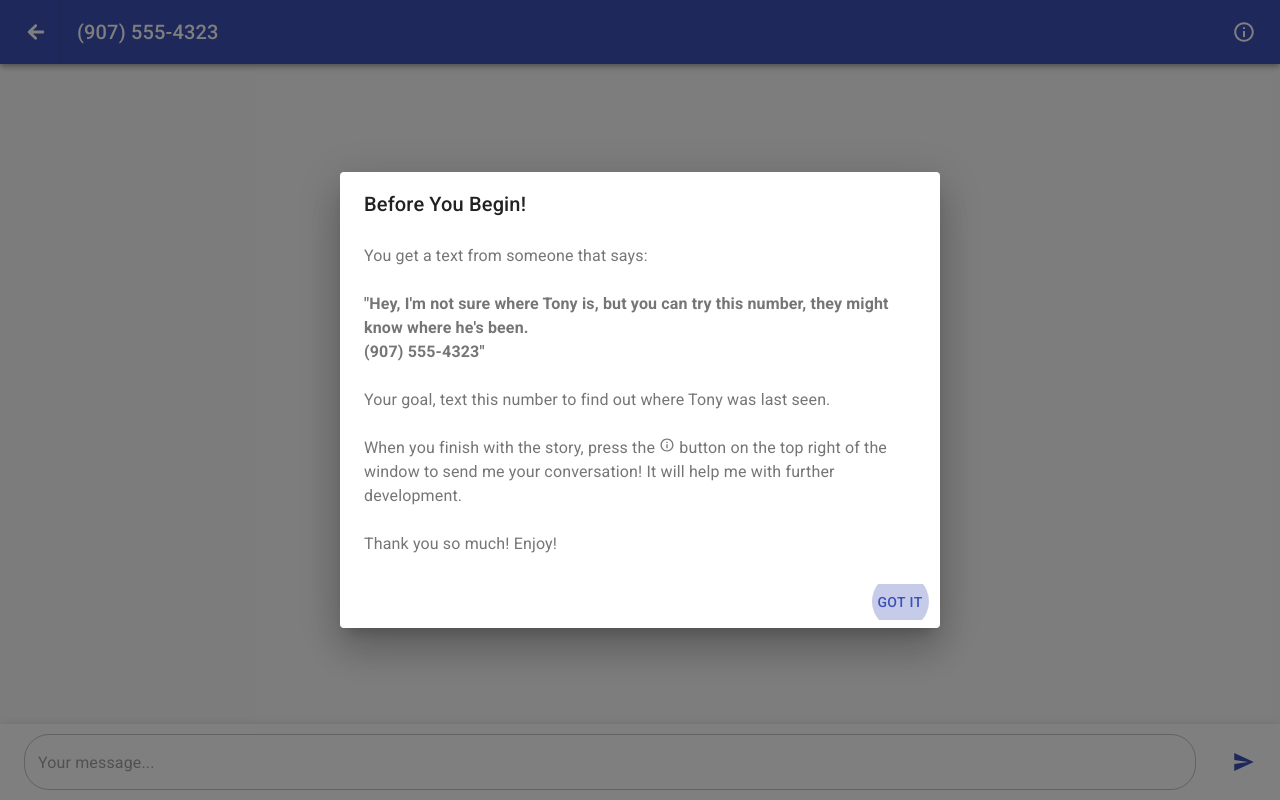
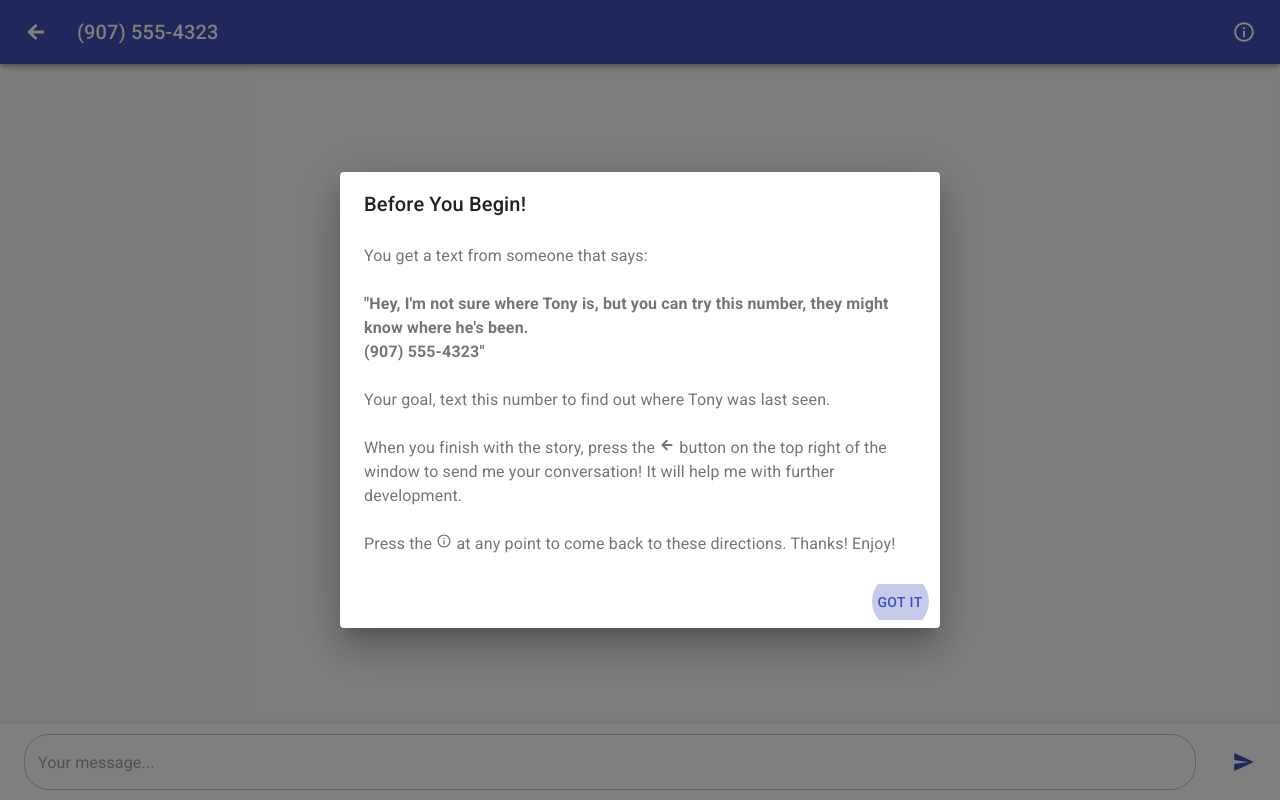
Before and after one commit to deathbyboxes/unlisted, a React (Create React App) app: page / in a window 1280 px wide. Built offline with nearby package versions, Linux system fonts and the light colour scheme.

Commit message:
added a way to get back to instructions

```diff
--- a/src/components/dialogBox.js
+++ b/src/components/dialogBox.js
@@ -6,15 +6,12 @@ import DialogContentText from '@material-ui/core/DialogContentText';
 import DialogTitle from '@material-ui/core/DialogTitle';
 import Button from "@material-ui/core/Button"
 import TextField from "@material-ui/core/TextField";
-import { IoMdInformationCircleOutline } from "react-icons/io";
+import { IoMdInformationCircleOutline, IoMdArrowRoundBack } from "react-icons/io";
 
 function DialogBox(props) {
-  const [open, setOpen] = React.useState(true);
   const [status, setStatus] = React.useState('');
   const textAreaRef = React.useRef(null);
-  const handleClose = () => {
-    setOpen(false);
-  };
+
   function handleSubmit (e) {
     console.log("submitting")
     e.preventDefault();
@@ -38,8 +35,8 @@ function DialogBox(props) {
   return (
     <div>
       <Dialog
-        open={props.open}
-        onClose={props.action}
+        open={props.secOpen}
+        onClose={() => {props.action("convo")}}
         aria-labelledby="alert-dialog-title"
         aria-describedby="alert-dialog-description"
         fullWidth
@@ -64,17 +61,20 @@ function DialogBox(props) {
             </DialogContentText>
           </DialogContent>
           <DialogActions>
+            <Button onClick={() => {props.action("convo")}} color="secondary">
+              Cancel
+            </Button>
             <Button value="Submit" type="submit" color="primary" autoFocus>
-              { status === "SUCCESS" ? <p>Thanks!</p> : "Send" }
-              { status === "ERROR" && <p>Ooops! There was an error.</p> }
+              { status === "SUCCESS" ? "Thanks!" : "Send" }
+              { status === "ERROR" && "Ooops! There was an error." }
             </Button>
 
           </DialogActions>
         </form>
       </Dialog>
       <Dialog
-        open={open}
-        onClose={handleClose}
+        open={props.open}
+        onClose={() => {props.action()}}
         aria-labelledby="alert-dialog-title"
         aria-describedby="alert-dialog-description"
       >
@@ -92,15 +92,16 @@ function DialogBox(props) {
             where Tony was last seen.
             <br/><br/>
             When you finish with the story, press
-            the <IoMdInformationCircleOutline /> button
+            the <IoMdArrowRoundBack /> button
             on the top right of the window to send me your conversation!
             It will help me with further development.
             <br/><br/>
-            Thank you so much! Enjoy!
+            Press the <IoMdInformationCircleOutline /> at any point
+            to come back to these directions. Thanks! Enjoy!
           </DialogContentText>
         </DialogContent>
         <DialogActions>
-          <Button onClick={handleClose} color="primary" autoFocus>
+          <Button onClick={() => {props.action()}} color="primary" autoFocus>
             Got It
           </Button>
         </DialogActions>
--- a/src/components/header.js
+++ b/src/components/header.js
@@ -25,32 +25,39 @@ const useStyles = makeStyles(theme => ({
 function Header({ contact, textCopy }) {
   const classes = useStyles();
   const [secOpen, setSecOpen] = React.useState(false)
+  const [open, setOpen] = React.useState(true);
 
-  function handleOpen() {
-    setSecOpen(true)
+  function handleOpen(btn) {
+    if(btn==="convo")
+      setSecOpen(true)
+    else
+      setOpen(true)
   }
 
-  function handleClose () {
-    setSecOpen(false);
+  function handleClose (btn) {
+    if(btn==="convo")
+      setSecOpen(false)
+    else
+      setOpen(false)
   };
 
   return (
     <>
     <AppBar className={classes.root}>
       <Toolbar>
-        <IconButton edge="start" color="inherit">
+        <IconButton onClick={() => {handleOpen("convo")}} edge="start" color="inherit">
           <IoMdArrowRoundBack />
         </IconButton>
         <Divider orientation="vertical" flexItem light />
         <Typography variant="h6" className={classes.title}>
           {contact}
         </Typography>
-        <IconButton onClick={handleOpen} edge="end" color="inherit">
+        <IconButton onClick={() => {handleOpen()}} edge="end" color="inherit">
           <IoMdInformationCircleOutline />
         </IconButton>
       </Toolbar>
     </AppBar>
-    <DialogBox open={secOpen} textCopy={textCopy} action={handleClose} />
+    <DialogBox secOpen={secOpen} open={open} textCopy={textCopy} action={handleClose} />
     </>
   );
 }
```
